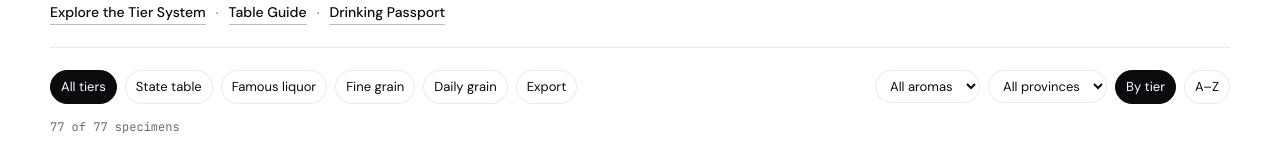
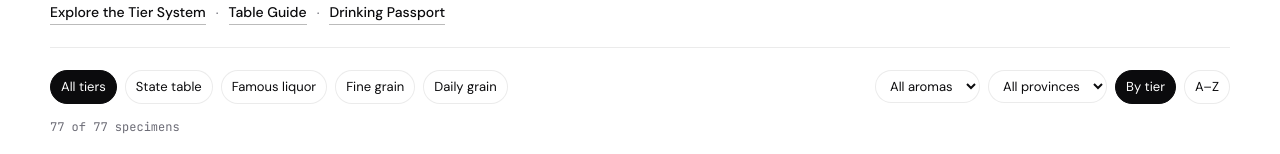
Before and after one commit to mrchenliang/bai9, a Next.js app: page / in a window 1280 px wide. Shown: the part 232-386 px from the top of the page. Built offline with nearby package versions, Linux system fonts and the light colour scheme.

Commit message:
Remove Export (出口) tier category and reassign bottles into Tiers I–IV

```diff
--- a/src/app/about/page.tsx
+++ b/src/app/about/page.tsx
@@ -19,9 +19,8 @@ export default function AboutPage() {
       <div className="prose">
         <p>
           The tier board uses four Chinese table ranks — State Banquet (国宴), Famous Liquor (名酒), Fine Bottle (佳酿),
-          and Everyday Pour (口粮) — followed by Export (出口). Export is a distribution fact, indicating a bottle made
-          or listed for Canada or the United States, not a fifth quality rank. Nothing on this site is a vote, a crowd
-          rating, or a user comment. The comparison tray stays strictly in your browser.
+          and Everyday Pour (口粮). Nothing on this site is a vote, a crowd rating, or a user comment. The comparison
+          tray stays strictly in your browser.
         </p>
         <p>
           China street prices dated 23 November 2026 come from{" "}
--- a/src/app/globals.css
+++ b/src/app/globals.css
@@ -493,7 +493,7 @@ h1 {
 
 .tier-overview {
   display: grid;
-  grid-template-columns: repeat(5, 1fr);
+  grid-template-columns: repeat(4, 1fr);
   gap: 10px;
   margin-top: 22px;
 }
@@ -638,11 +638,6 @@ h1 {
 }
 .tier-wing.mingjiu .stele-code { color: #c81e1e; }
 .tier-wing.jianiang .tier-stele { background: var(--paper); }
-.tier-wing.export .tier-stele {
-  background:
-    radial-gradient(circle at 1px 1px, rgba(0, 0, 0, 0.06) 1px, transparent 0) 0 0 / 12px 12px,
-    var(--paper);
-}
 .tier-gallery-grid {
   display: grid;
   grid-template-columns: repeat(auto-fill, minmax(168px, 1fr));
@@ -1834,7 +1829,7 @@ h1 {
   .word span, .search kbd { display: none; }
   .search { min-width: 0; flex: 1; }
   .nav a { padding: 6px 10px; font-size: 13.5px; }
-  .tier-overview { grid-template-columns: repeat(3, 1fr); }
+  .tier-overview { grid-template-columns: repeat(2, 1fr); }
   .passport-metrics { grid-template-columns: repeat(3, 1fr); }
 }
 
--- a/src/app/sku/[id]/opengraph-image.tsx
+++ b/src/app/sku/[id]/opengraph-image.tsx
@@ -19,7 +19,6 @@ const TIER_NUMERAL: Record<TierId, string> = {
   mingjiu: "II",
   jianiang: "III",
   kouliang: "IV",
-  export: "EX",
 };
 
 const ACCESSION_MAP = new Map<string, string>(
@@ -159,8 +158,8 @@ export default async function SkuOpenGraphImage({
   const imgData = await readStudioBase64(sku.image);
   const accession = ACCESSION_MAP.get(sku.id) ?? "NO. 00";
   const numeral = TIER_NUMERAL[sku.tier];
-  const tierEnBadge = sku.tier === "export" ? "EXPORT" : `TIER ${numeral}`;
-  const tierZhBadge = tier?.zh ?? (sku.tier === "export" ? "出口" : "");
+  const tierEnBadge = `TIER ${numeral}`;
+  const tierZhBadge = tier?.zh ?? "";
   const originLine = [brand.provinceEn, aroma?.en, tier?.en].filter(Boolean).join(" · ");
   const specLabel = [compactAbv(sku.abv, note.maxAbv), compactVolume(sku.volume)]
     .filter(Boolean)
--- a/src/catalog.ts
+++ b/src/catalog.ts
@@ -24,12 +24,6 @@ export const tiers: Tier[] = [
     zh: "口粮",
     en: "Daily grain",
     line: "What people actually finish at home: erguotou, glass Fenjiu, second-grade Luzhou, the square Jiangxiaobai.",
-  },
-  {
-    id: "export",
-    zh: "出口",
-    en: "Export",
-    line: "Bottles produced or formatted for overseas tables. A distribution record rather than a rank against State Table.",
   },
 ];
 
@@ -1055,7 +1049,7 @@ export const skus: Sku[] = [
     brandId: "wuliangye",
     nameZh: "五粮头曲",
     nameEn: "Wuliang Touqu",
-    tier: "export",
+    tier: "kouliang",
     abv: "52% vol",
     volume: "500 ml",
     role: "The bottle SAQ lists as Wu Liang Tou Qu. It is a Wuliangye-group liquor. It is not Puwu.",
@@ -1830,7 +1824,7 @@ export const skus: Sku[] = [
     brandId: "mingriver",
     nameZh: "明河",
     nameEn: "Ming River",
-    tier: "export",
+    tier: "jianiang",
     abv: "45% vol",
     volume: "750 ml",
     role: "Luzhou strong aroma bottled for export, at a strength and size made for a bar outside China.",
@@ -2296,5 +2290,4 @@ export const tierRank: Record<string, number> = {
   mingjiu: 1,
   jianiang: 2,
   kouliang: 3,
-  export: 4,
 };
--- a/src/components/card.tsx
+++ b/src/components/card.tsx
@@ -8,7 +8,6 @@ const TIER_NUMERAL: Record<TierId, string> = {
   mingjiu: "II",
   jianiang: "III",
   kouliang: "IV",
-  export: "EX",
 };
 
 const ACCESSION_MAP = new Map<string, string>(
--- a/src/components/tier-exhibit.tsx
+++ b/src/components/tier-exhibit.tsx
@@ -12,7 +12,6 @@ const TIER_META: Record<TierId, { code: string; numeral: string; short: string }
   mingjiu: { code: "TIER II", numeral: "II", short: "National flagships & gold-medal icons" },
   jianiang: { code: "TIER III", numeral: "III", short: "Regional benchmarks & aged cellar blends" },
   kouliang: { code: "TIER IV", numeral: "IV", short: "Everyday pours & table workhorses" },
-  export: { code: "EXPORT", numeral: "EX", short: "Bottled & formatted for overseas tables" },
 };
 
 type CustomRowId = "S" | "A" | "B" | "C" | "TAX";
@@ -70,7 +69,6 @@ export function TierExhibit() {
       mingjiu: 0,
       jianiang: 0,
       kouliang: 0,
-      export: 0,
     };
     for (const sku of filteredSkus) counts[sku.tier]++;
     return counts;
@@ -136,7 +134,7 @@ export function TierExhibit() {
       </h1>
       <p className="sub">
         A fixed curatorial hierarchy reflecting each bottle’s standing on a Chinese table — from ceremonial State Table
-        apexes (国宴) down to Everyday Daily Grain (口粮), followed by Export bottlings (出口). Switch to{" "}
+        apexes (国宴) down to Everyday Daily Grain (口粮). Switch to{" "}
         <strong>Rank Your Own</strong> to build and export a custom PNG tier list for X.
       </p>
 
--- a/src/types.ts
+++ b/src/types.ts
@@ -13,7 +13,7 @@ export type AromaId =
   | "fuyu"
   | "prepared";
 
-export type TierId = "guoyan" | "mingjiu" | "jianiang" | "kouliang" | "export";
+export type TierId = "guoyan" | "mingjiu" | "jianiang" | "kouliang";
 
 export interface Aroma {
   id: AromaId;
```
